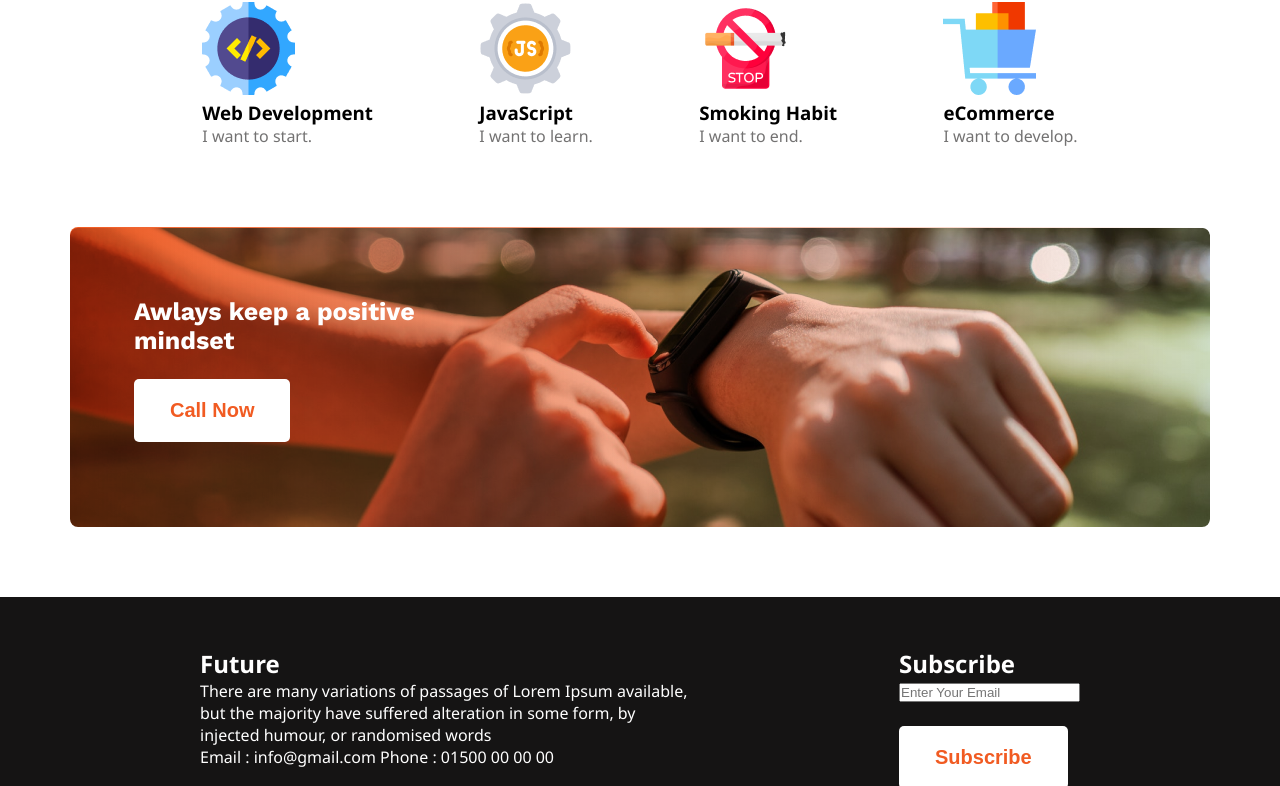
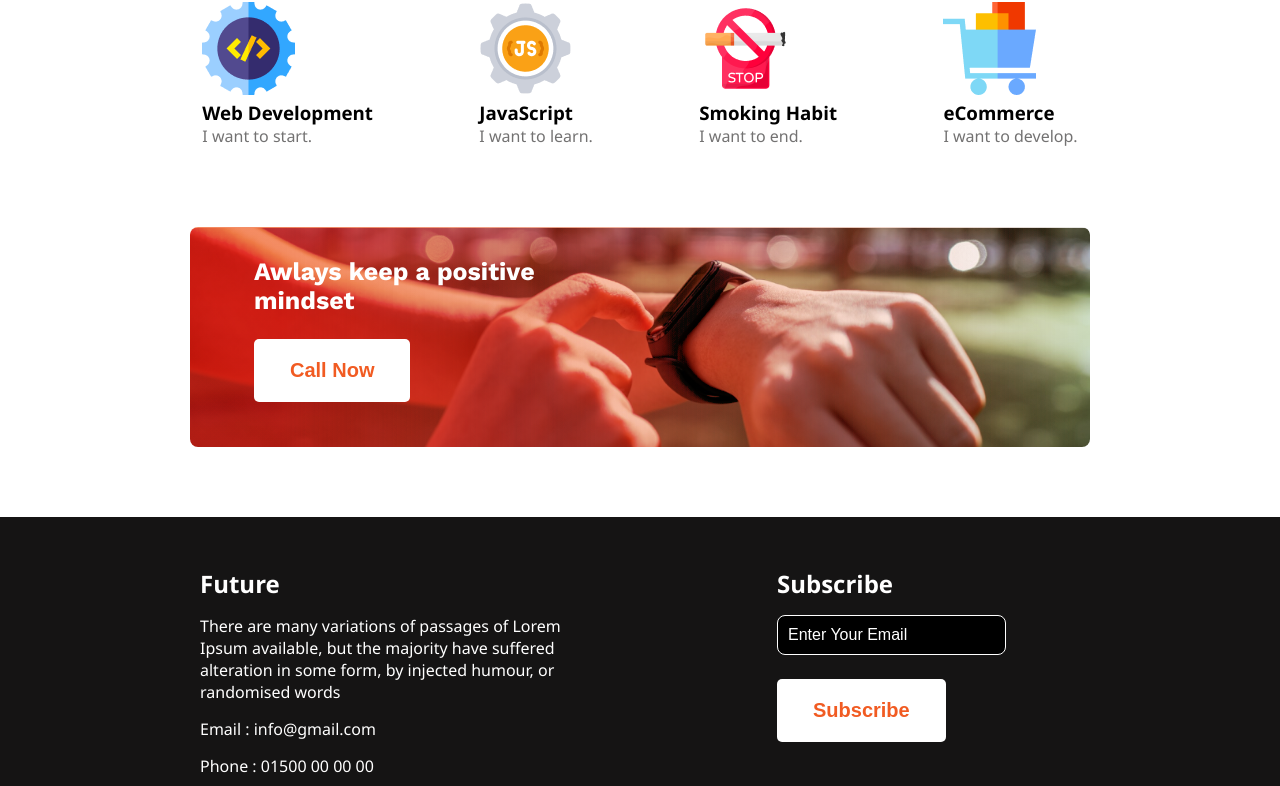
Before and after one commit to Ibrahim-ST/new-year-new-me, a plain HTML site: page index.html in a window 1280 px wide. Shown: the part 1807-2593 px from the top of the page. Drawn offline with nearby package versions, Linux system fonts and the light colour scheme.

Commit message:
Completed project

```diff
--- a/index.html
+++ b/index.html
@@ -93,11 +93,19 @@
     <section class="footer-section">
         <section class="future">
             <h2>Future</h2>
-            <p>There are many variations of passages of Lorem Ipsum
+            <p class="future-description">There are many variations of passages of Lorem Ipsum
                 available, but the majority have suffered alteration in some
                 form, by injected humour, or randomised words</p>
-            Email : info@gmail.com
-            Phone : 01500 00 00 00
+            <p>
+                Email : info@gmail.com
+
+            </p >
+            <p class="future-description">Phone : 01500 00 00 00</p>
+            <div class="social-links">
+                <img src="assets/images/icons/fb.png" alt="">
+                <img src="assets/images/icons/twitter.png" alt="">
+                <img src="assets/images/icons/youtube.png" alt="">
+            </div>
         </section>
         <section class="subscribe">
             <h2>Subscribe</h2>
--- a/styles/styles.css
+++ b/styles/styles.css
@@ -115,19 +115,18 @@ li {
 .call-now-banner {
     color: white;
     background-image: url('../assets/images/watch.png'),
-    linear-gradient(90deg, #F15B22 0%, rgba(241, 91, 34, 0) 100%);
-    background-blend-mode: multiply;
-    height: 300px;
-    width: 1140px;
-    align-items: center;
-    justify-content: center;
+    linear-gradient(to right, #f15d22b0 10%, rgba(241, 91, 34, 0) );
+    background-blend-mode: color-burn;
+    height: 220px;
+    width: 900px;
+    background-size: 100% ;
     margin: auto;
     background-repeat: no-repeat;
     border-radius: 8px;
 }
 
 .banner-contents {
-    padding: 70px 64px;
+    padding: 30px 64px;
     width: 350px;
 }
 
@@ -145,15 +144,36 @@ li {
 /* Footer styles */
 footer{
     background: #151414;
-    height: 250px;
+    height: 330px;
     color: white;
     margin-top: 70px;
     font-family: 'Segoe UI', Tahoma, Geneva, Verdana, sans-serif;
 
 }
 .footer-section{
-    padding: 50px 200px;
+    padding: 50px 200px 0;
     display: flex;
     gap: 200px;
     max-width: 1140px;
 }
+.future{
+    width: 500px;
+}
+.future-description{
+padding: 15px 0;
+}
+.subscribe {
+    color: white;
+}
+.subscribe  input[type="email"]{
+    padding: 10px;
+    margin-top: 15px;
+    border:1px solid white;
+    border-radius: 8px ;
+    background-color: black;
+    font-size: 16px;
+}
+.subscribe ::placeholder {
+    color: white;
+    opacity: 1; /* Firefox */
+  }
```
